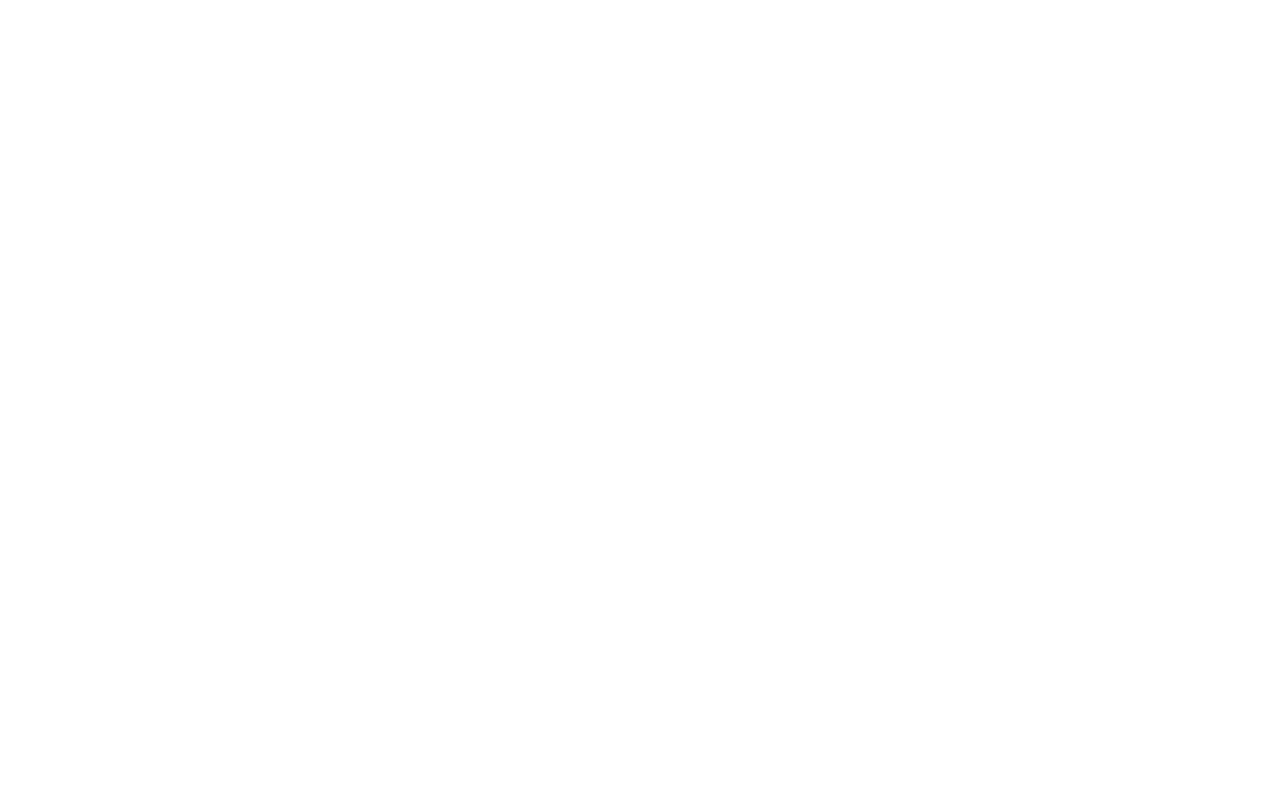
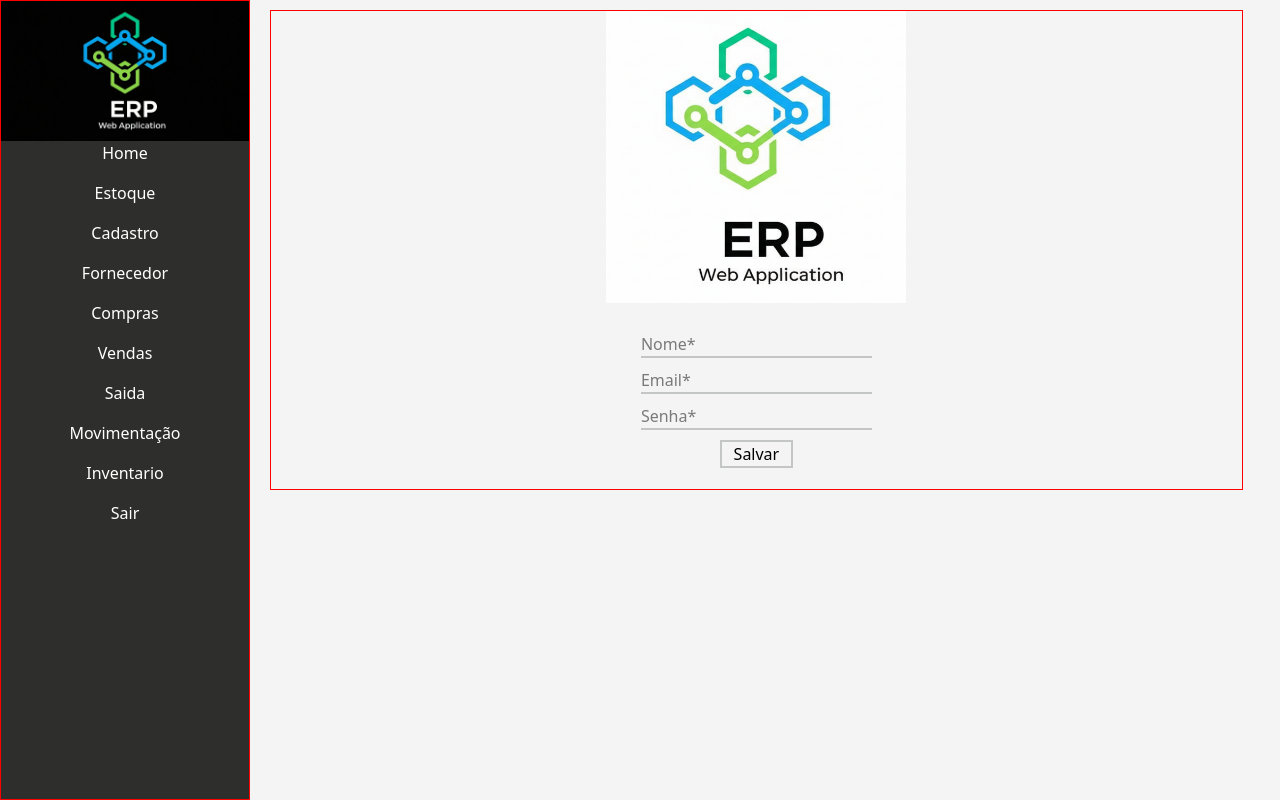
Before and after one commit to mattheeus133/ErpWebReact, a React (Vite) app: page /cadastro in a window 1280 px wide. Before the commit this address had no page. Built offline with nearby package versions, Linux system fonts and the light colour scheme.

Commit message:
ajustes comentarios

```diff
--- a/src/App.jsx
+++ b/src/App.jsx
@@ -41,11 +41,13 @@ import Cadastro from './pages/Cadastro'
 function App() {
 
  return(
-    <BrowserRouter>
+    <BrowserRouter> {/*tudo que esta aqui dentro faz parte do sistema de rotas*/}
       <Routes>
-        <Route path="/" element={<Layout/>}>
-         <Route index element={<Home />}/>
-         <Route path="estoque" element={<Estoque/>} />
+        <Route path="/" element={<Layout/>}> {/*O atributo path no React Router define qual URL o navegador precisa acessar para que aquele componente seja exibido. */} {/*Dentro do Route esta carregando layout se colocar fora do route layout nao sera carregado */}
+         <Route index element={<Home />}/>  {/*index significa que essa é a rota padrão dentro de /.
+    → Ou seja, quando o usuário acessa http://localhost:3000/, vai renderizar <Home /> dentro do <Layout />. */}
+         <Route path="estoque" element={<Estoque/>} /> {/*E dentro do <Outlet /> do layout, coloca o componente <Estoque />. */}
+         <Route path="cadastro" element={<Cadastro/>}/>
         </Route>
       </Routes>
     </BrowserRouter>
--- a/src/components/Layout.jsx
+++ b/src/components/Layout.jsx
@@ -23,9 +23,9 @@ const MainArea = styled.main`
 
 function Layout(){
     return(
-      <ContainerLayout>
+      <ContainerLayout> {/*Container da pag */}
       <HeaderArea>
-        <Header />
+        <Header /> {/*header definido da pag */}
       </HeaderArea>
 
       <MainArea>
--- a/src/pages/Cadastro.jsx
+++ b/src/pages/Cadastro.jsx
@@ -7,15 +7,14 @@ import logo from "../assets/Logo.png"
 
 
 const ContainerCad = styled.div`
-    background-image: url(${logo}) ;
-    background-repeat: no-repeat;
-    background-size: 300px;
-    background-position: center;
-    background-position: top;
+    background-image: url(${logo}) ; // colocando imagem na pag
+    background-repeat: no-repeat; // nao repitir a imgem
+    background-size: 300px; // tamanho da imagem
+    background-position: center; // manter a imagem no centro
+    background-position: top; //e com o topo 0
     border: 1px solid red;
-    margin-left: 23%;
     position: absolute;
-    top: 0; // position absolut top 0 para deixar o main no topo da pagina
+    top: 10px; // position absolut top 0 para deixar o main no topo da pagina
     width: 76%;
     height: 30rem;
     display: flex;
@@ -47,16 +46,16 @@ const BtnSalvar =styled.button`
 `
 
 function Cadastro(){
-    const [nome, setNome] = useState("");
+    const [nome, setNome] = useState(""); {/*useState("") -> inicia com o estado vazio */}
     const [email, setEmail] = useState("");
     const [senha, setSenha] = useState("");
 
 
 
     const handleCadastro = (e) =>{
-        e.preventDefault();
+        e.preventDefault(); {/*previne que a pagina recarregue apos o submit */}
 
-          if(nome.trim() === ""){ //o trim remove os espaços em branco no inicio e no final
+          if(nome.trim() === ""){   //*o trim remove os espaços em branco no inicio e no final
             alert("Nome nao pode ser vazio");
             return;
          }
@@ -73,24 +72,23 @@ function Cadastro(){
 
 
 
-        const usuario = {nome, email, senha};
+        const usuario = {nome, email, senha}; {/*Aqui pega o valor digitado */}
 
-        const usuariosSalvos = JSON.parse(localStorage.getItem("usuarios")) || [];
+        const usuariosSalvos = JSON.parse(localStorage.getItem("usuarios")) || []; {/*Aqui busca se ja a uma lista salva chamada "usuarios" se nao tiver cria um array vazio [] */}
 
-        usuariosSalvos.push(usuario);
+        usuariosSalvos.push(usuario);  {/*Salva um usuario novo */}
 
-        localStorage.setItem("usuarioswd", JSON.stringify(usuariosSalvos));
+        localStorage.setItem("usuarios", JSON.stringify(usuariosSalvos)); {/*transforma o array de objetos em texto JSON. */}
 
-        alert("Usuario cadastrado com sucesso!");
+        alert("Usuario cadastrado com sucesso!"); {/*Aqui limpa os dados para receber novos dados */}
         setNome("");
         setEmail("");
         setSenha("");
     };
 
  return(
-    <div>
-         <Header/>
-        <ContainerCad>
+    <ContainerCad>
+
 
            <Form onSubmit={handleCadastro}>
 
@@ -125,8 +123,7 @@ function Cadastro(){
 
             <BtnSalvar type="submit">Salvar</BtnSalvar>
            </Form>
-        </ContainerCad>
-    </div>
+    </ContainerCad>
 
     )
 }
--- a/src/pages/Estoque.jsx
+++ b/src/pages/Estoque.jsx
@@ -49,7 +49,7 @@ function MainPag(){
 
     return(
         <ContainerMain>
-
+           <></>
         </ContainerMain>
 
 
```
